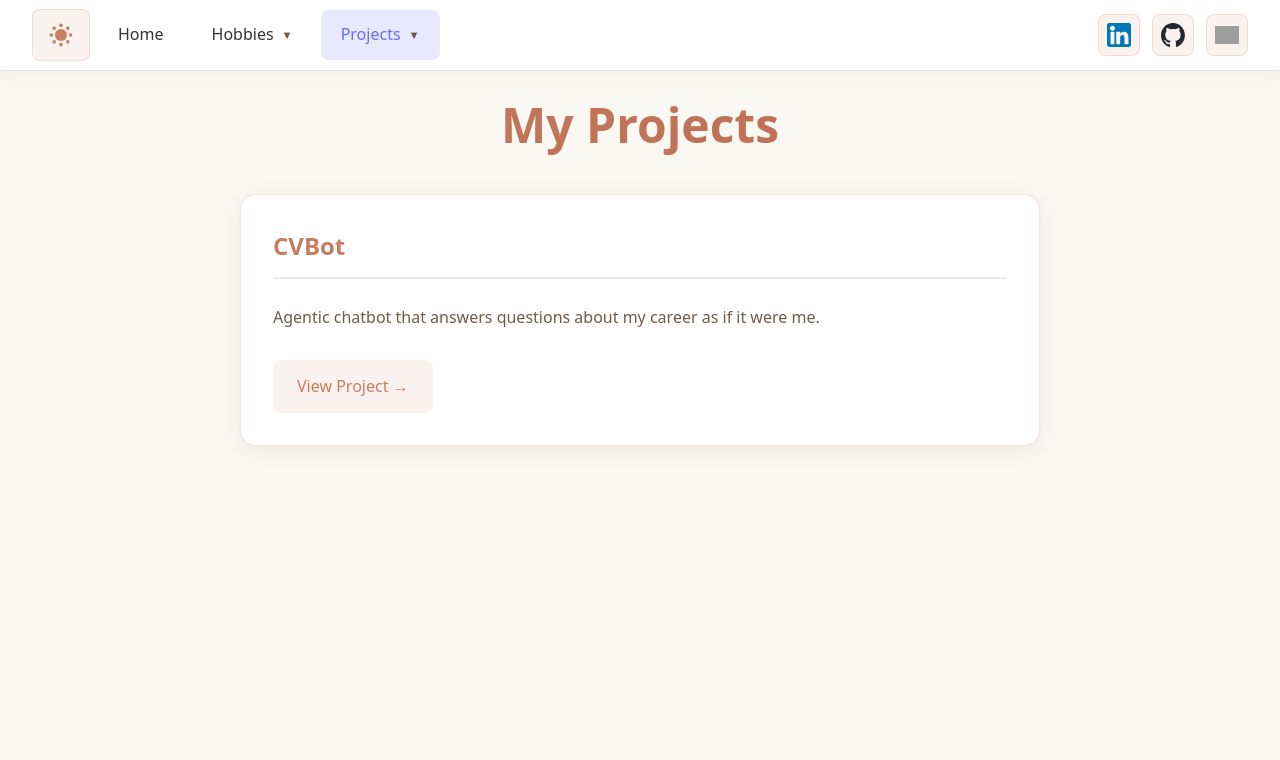
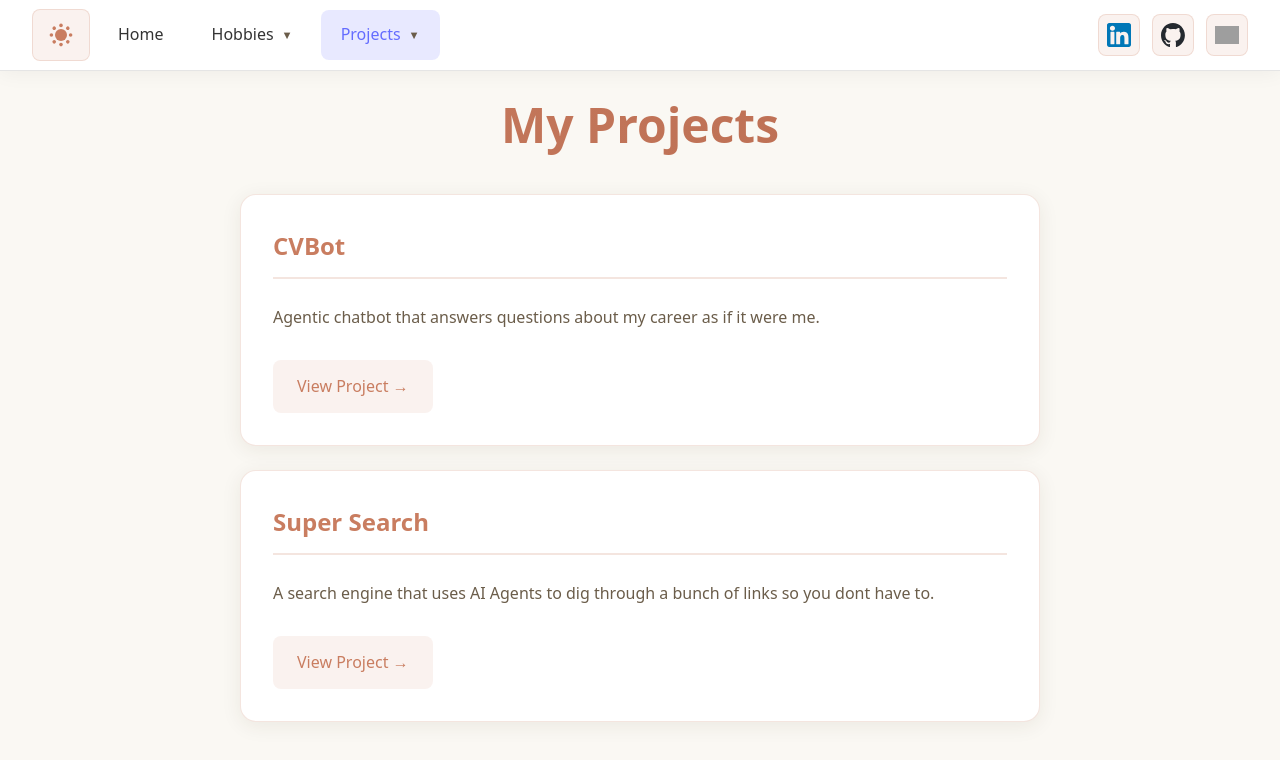
Before and after one commit to armaanmalhi/personal-website, a React (Vite) app: page /projects in a window 1280 px wide. Shown: the top 760 px of the page. Built offline with nearby package versions, Linux system fonts and the light colour scheme; grey boxes are pictures that could not be loaded.

Commit message:
added super search project

```diff
--- a/src/components/HamburgerMenu.jsx
+++ b/src/components/HamburgerMenu.jsx
@@ -83,7 +83,13 @@ function HamburgerMenu() {
       id: 'CVBot',
       name: 'CVBot',
       path: '/projects/CVBot',
-      huggingfaceUrl: 'https://huggingface.co/spaces/amalhi/professional_chatbot?logs=build' // Replace with your Hugging Face space URL
+      huggingfaceUrl: 'https://huggingface.co/spaces/amalhi/professional_chatbot?logs=build'
+    },
+    {
+      id: 'Super Search',
+      name: 'Super Search',
+      path: '/projects/Super Search',
+      huggingfaceUrl: 'https://huggingface.co/spaces/amalhi/Super_Search'
     },
   ]
 
--- a/src/pages/Project.jsx
+++ b/src/pages/Project.jsx
@@ -9,9 +9,9 @@ const projects = {
     description: "I’m a chatbot pretending to be Armaan so you can grill ‘him’ about his career without actually making eye contact."
   },
   project2: {
-    name: 'Project 2',
-    huggingfaceUrl: 'https://huggingface.co/spaces/username/project2', // Replace with your Hugging Face space URL
-    description: 'Description of Project 2'
+    name: 'Super Search',
+    huggingfaceUrl: 'https://huggingface.co/spaces/amalhi/Super_Search',
+    description: 'A search engine that uses AI Agents to dig through a bunch of links so you dont have to.'
   },
   project3: {
     name: 'Project 3',
--- a/src/pages/Projects.jsx
+++ b/src/pages/Projects.jsx
@@ -10,6 +10,13 @@ const projects = [
     path: '/projects/CVBot',
     description: 'Agentic chatbot that answers questions about my career as if it were me.',
     huggingfaceUrl: 'https://huggingface.co/spaces/amalhi/CVBot'
+  },
+  {
+    id: 'Super Search',
+    name: 'Super Search',
+    path: '/projects/Super Search',
+    description: 'A search engine that uses AI Agents to dig through a bunch of links so you dont have to.',
+    huggingfaceUrl: 'https://huggingface.co/spaces/amalhi/Super_Search'
   },
 ]
 
```
